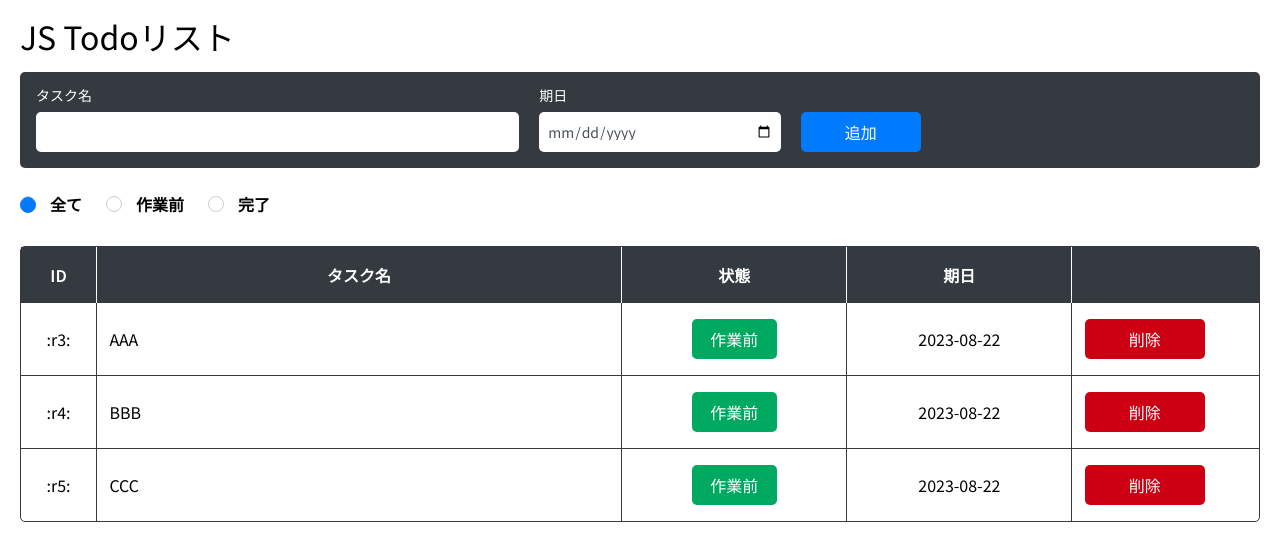
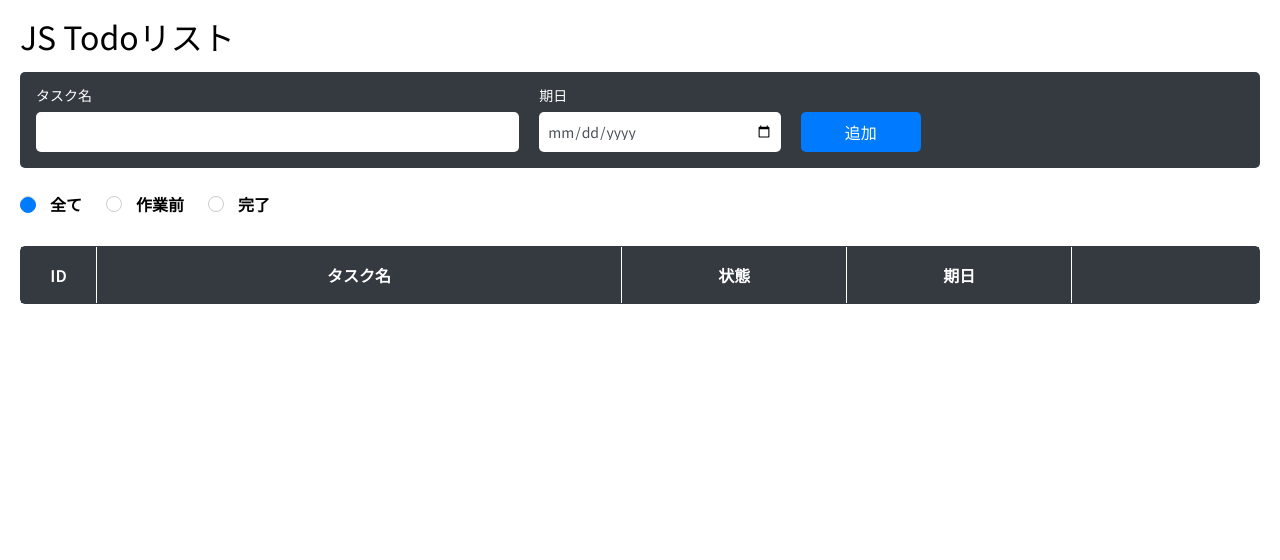
Before and after one commit to hideki1516/react-todoapp, a React (Create React App) app: page / in a window 1280 px wide. Shown: the top 560 px of the page. Built offline with nearby package versions, Linux system fonts and the light colour scheme.

Commit message:
タスク追加機能を実装

```diff
--- a/src/App.jsx
+++ b/src/App.jsx
@@ -1,5 +1,5 @@
 import './css/App.css';
-import { useId } from "react";
+import { useState } from "react";
 import { RadioForm } from './components/RadioForm';
 import { TodoForm } from './components/TodoForm';
 import { TodoList } from "./components/TodoList";
@@ -11,37 +11,35 @@ export const App = () => {
   const DONE = "完了";
   const TODO_STATUS = [NOT_START, DONE];
 
-  const todos = [
-    {
-      id: useId(),
-      todoName: 'AAA',
-      todoLimit: '2023-08-22',
-      todoStatus: NOT_START,
-    },
-    {
-      id: useId(),
-      todoName: 'BBB',
-      todoLimit: '2023-08-22',
-      todoStatus: NOT_START,
-    },
-    {
-      id: useId(),
-      todoName: 'CCC',
-      todoLimit: '2023-08-22',
-      todoStatus: NOT_START,
-    },
-  ];
+  // ランダムのIDを生成
+  const getKey = () => Math.random().toString(32).substring(2, 5);
+
+  // タスク情報のState
+  const [todoItems, setTodoItems] = useState([]);
+
+  // TodoFormの入力値をsetTodoItems()にセット
+  const handleTodoAdd = (todoText, todoLimit) => {
+    setTodoItems([
+      ...todoItems,
+      {
+        id: getKey(),
+        todoText: todoText,
+        todoLimit: todoLimit,
+        todoStatus: NOT_START,
+      }
+    ]);
+  };
 
   return (
     <>
       <div className="container">
         <h1 className="title">JS Todoリスト</h1>
 
-        <TodoForm />
+        <TodoForm handleTodoAdd={handleTodoAdd} />
 
         <RadioForm />
 
-        <TodoList todos={todos} />
+        <TodoList todoItems={todoItems} />
       </div>
     </>
   );
--- a/src/components/TodoForm.jsx
+++ b/src/components/TodoForm.jsx
@@ -1,14 +1,75 @@
-export const TodoForm = () => {
+import { useState } from "react";
+
+export const TodoForm = ({handleTodoAdd}) => {
+
+  const [todoText, setTodoText] = useState(''); // タスク名のState
+  const [todoLimit, setTodoLimit] = useState(''); // 期日のState
+
+  // タスク追加用の関数
+  const addTodo = () => {
+    if(todoText === '') {
+      alert('タスク名を追加してください');
+      return;
+    }
+    handleTodoAdd(todoText, todoLimit);
+    setTodoText('');
+    setTodoLimit('');
+  };
+
+  // todoTextの入力値をsetTodoText()にセット
+  const handleTodoTextChange = (e) => {
+    setTodoText(e.target.value);
+  };
+
+  // todoLimitの入力値をsetTodoLimit()にセット
+  const handleTodoLimitChange = (e) => {
+    setTodoLimit(e.target.value);
+  };
+
+  // ⌘ + Enterでタスクを追加
+  const handleKeyDown = (keyEvent) => {
+    if(keyEvent.key === 'Enter') {
+      keyEvent.preventDefault();
+    }
+
+    if(keyEvent.key === 'Enter' && (keyEvent.ctrlKey || keyEvent.metaKey)) {
+      addTodo();
+    }
+  };
+
+  // 追加ボタンでタスクを追加
+  const handleSubmit = (submitEvent) => {
+    submitEvent.preventDefault();
+    addTodo();
+  };
+
   return (
     <>
-      <form id="todoForm" className="input">
+      <form id="todoForm" className="input" onSubmit={handleSubmit}>
         <dl className="input__block input__name">
-          <dt className="input__label"><label htmlFor="todoName">タスク名</label></dt>
-          <dd className="input__field"><input id="todoName" type="text" name="todoName" /></dd>
+          <dt className="input__label"><label htmlFor="todoText">タスク名</label></dt>
+          <dd className="input__field">
+            <input
+              id="todoText"
+              type="text"
+              name="todoText"
+              value={todoText}
+              onChange={handleTodoTextChange}
+              onKeyDown={handleKeyDown}
+            />
+          </dd>
         </dl>
         <dl className="input__block input__date">
           <dt className="input__label"><label htmlFor="todoLimit">期日</label></dt>
-          <dd className="input__field"><input id="todoLimit" type="date" name="todoLimit" /></dd>
+          <dd className="input__field">
+            <input
+              id="todoLimit"
+              type="date"
+              name="todoLimit"
+              value={todoLimit}
+              onChange={handleTodoLimitChange}
+            />
+          </dd>
         </dl>
         <div className="input__btn">
           <button id="addBtn" className="btn btn--add">追加</button>
--- a/src/components/TodoItem.jsx
+++ b/src/components/TodoItem.jsx
@@ -1,9 +1,9 @@
-export const TodoItem = ({id, todoName, todoLimit, todoStatus}) => {
+export const TodoItem = ({id, todoText, todoLimit, todoStatus}) => {
   return (
     <>
       <tr>
         <td>{id}</td>
-        <td>{todoName}</td>
+        <td>{todoText}</td>
         <td>
           <button className="btn btn--notStart">{todoStatus}</button>
         </td>
--- a/src/components/TodoList.jsx
+++ b/src/components/TodoList.jsx
@@ -16,8 +16,8 @@ export const TodoList = (props) => {
             </tr>
           </thead>
           <tbody id="addTodoTarget">
-            {props.todos.map((todo) => {
-              return <TodoItem key={todo.id} {...todo} />
+            {props.todoItems.map((item) => {
+              return <TodoItem key={item.id} {...item} />
             })}
           </tbody>
         </table>
```
